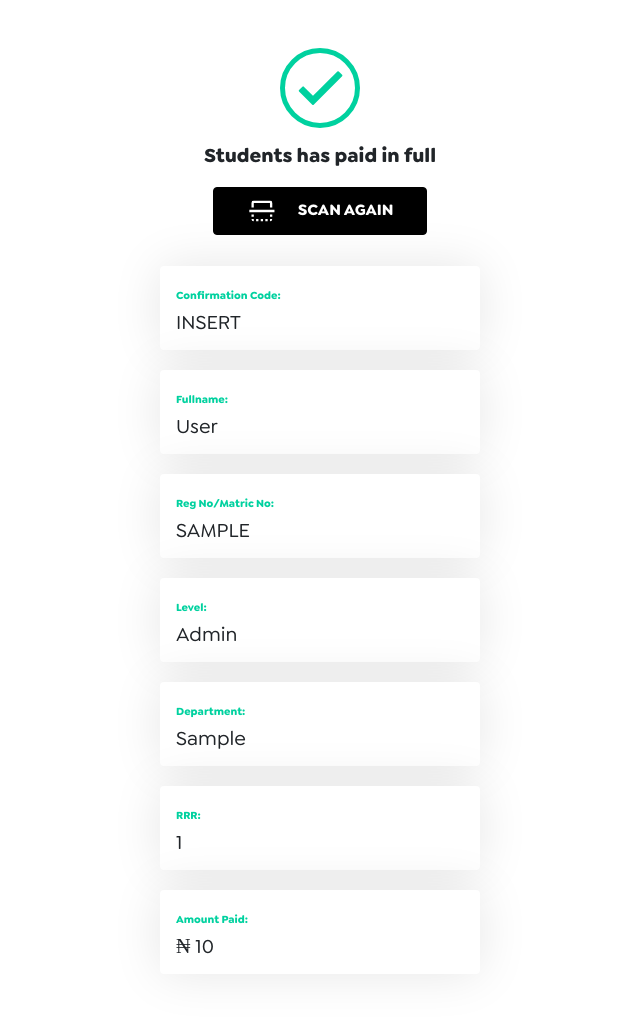
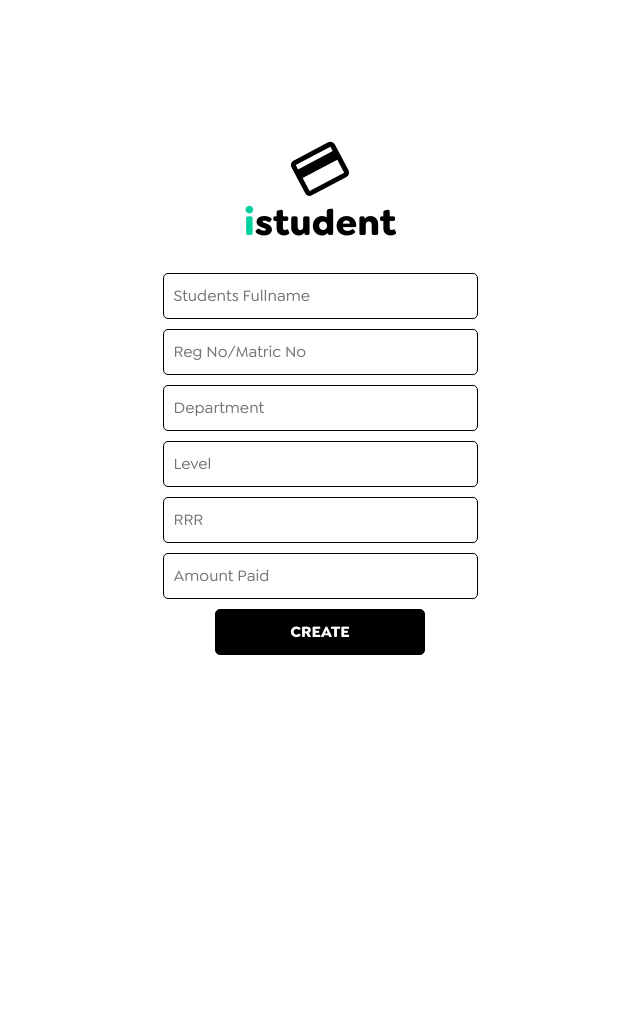
Before and after one commit to Chibykes/istudent, a Node server app: page /student/insert in a window 1280 px wide. Shown: the whole page, without its empty margins (320-960 px from the left). After the commit the page ends 655 px from the top, so only its background shows below. Run offline with Node 20, Linux system fonts and the light colour scheme; tables that the repository leaves empty hold one stand-in row (values such as "Sample post"); some libraries are stand-ins or nearby versions.

Commit message:
Add files via upload

```diff
--- a/routes/index.js
+++ b/routes/index.js
@@ -1,6 +1,7 @@
 const express = require('express');
 const app = express.Router();
 const Students = require('../models/Students');
+const genID = require('../utils/genID');
 
 app.get('/', (req, res)=>{
     res.render('index', {
@@ -31,9 +32,20 @@ app.get('/qr-scanner', (req, res)=> {
     });
 });
 
+app.get('/student/insert', async(req, res)=> {
+    res.render('student-create', {
+        title: 'Student create'
+    });
+});
+
 app.get('/student/:confirmID', async(req, res)=> {
     let confirmID = req.params.confirmID;
     let student = await Students.findOne({ confirmID });
+
+    if(!student){
+        res.redirect('/no-student-found');
+        return;
+    }
 
     console.log(student);
     res.render('student', {
@@ -49,15 +61,19 @@ app.get('/student/:confirmID', async(req, res)=> {
 });
 
 app.post('/student/insert', async(req, res)=>{
-    try{
-        await Students.create({...req.body});
-        res.json({
-            status: 'success',
-            msg: 'One student created'
-        })
-    } catch(e) {
-        console.log(e)
+    let confirmID = genID(7);
+    async function unique(){
+        let c = await Students.findOne({confirmID});
+        console.log(c);
+        if(c){
+            unique();
+            return;
+        }
+        await Students.create({confirmID,...req.body});
+        res.redirect(`/qr-code/${confirmID}`)
     }
+
+    unique();
 });
 
 app.patch('/student/update', async(req, res)=>{
@@ -75,6 +91,28 @@ app.patch('/student/update', async(req, res)=>{
 });
 
 app.get('/student/*', (req, res)=> {
+    res.redirect('/no-student');
+});
+
+app.get('/qr-code/:confirmID', async(req, res)=>{
+    let confirmID = req.params.confirmID;
+    let student = await Students.findOne({ confirmID });
+
+    if(!student){
+        res.redirect('/no-student-found');
+        return;
+    }
+
+    console.log(student);
+    res.render('qr-code', {
+        title: 'Student Found',
+        confirmID: student.confirmID,
+        fullname: student.fullname,
+        regNo: student.regNo,
+    });
+});
+
+app.get('/no-student-found', (req, res)=>{
     res.render('no-student', {
         title: 'Student Not Found'
     });
--- a/server.js
+++ b/server.js
@@ -51,6 +51,6 @@ app.set('view engine', 'hbs');
 
 app.use('/', require('./routes/index'));
 
-app.listen(port, () => {
+app.listen(port, uri, () => {
     console.log(`Server is running on port ${port}`)
 });
--- /dev/null
+++ b/utils/genID.js
@@ -0,0 +1,27 @@
+var genFunctions = {
+    genUpperCase: function (){
+        return String.fromCharCode(Math.floor((Math.random() * 26) + 65));
+    },
+    genLowerCase: function (){
+        return String.fromCharCode(Math.floor((Math.random() * 26) + 97));
+    },
+    genNumber: function (){
+        return String.fromCharCode(Math.floor((Math.random() * 10) + 48));
+    },
+    genSymbol: function (){
+        let symbols = '!@#$%&*()-_+=|{}[].,;:'
+        return symbols.charAt(Math.floor((Math.random() * 22)));
+        // return String.fromCharCode(Math.floor((Math.random() * 15) + 33));
+    }
+}
+
+var genFunctionsArray = ["genUpperCase","genNumber"];
+
+module.exports = function genRandomString(length){
+    if (!length){ length = 10; }
+    var genString = '';
+    for(i=0; i<length; i++){
+        genString = genString.concat(genFunctions[genFunctionsArray[Math.floor(Math.random() * genFunctionsArray.length)]]());
+    }
+    return genString;
+}
--- a/views/layouts/main.hbs
+++ b/views/layouts/main.hbs
@@ -5,6 +5,7 @@
         <meta http-equiv="X-UA-Compatible" content="IE=edge">
         <meta name="viewport" content="width=device-width, initial-scale=1.0">
         <title>{{title}}</title>
+        <link rel="stylesheet" href="/css/free-font-awesome.css">
         <link rel="stylesheet" href="/css/bootstrap.min.css">
         <link rel="stylesheet" href="/css/styles.css">
     </head>
--- a/views/no-student.hbs
+++ b/views/no-student.hbs
@@ -15,7 +15,7 @@
         Student was not found. Scan or Re-enter code again.
     </h1>
     <div class="col-lg-2 col-8 mx-auto mb-3">
-        <a class="scan-btn bg-green rounded" href="/qr-scanner">
+        <a class="scan-btn bg-green rounded" href="/method">
             <svg style="transform: scale(.8);" xmlns="http://www.w3.org/2000/svg" width="31.778" height="26" viewBox="0 0 31.778 26">
                 <path id="ic_flip_24px" d="M20.333,29.889h2.889V27H20.333Zm5.778-17.333H29V9.667H26.111ZM3,6.778V27a2.9,2.9,0,0,0,2.889,2.889h5.778V27H5.889V6.778h5.778V3.889H5.889A2.9,2.9,0,0,0,3,6.778ZM26.111,3.889V6.778H29A2.9,2.9,0,0,0,26.111,3.889ZM14.556,32.778h2.889V1H14.556Zm11.556-8.667H29V21.222H26.111ZM20.333,6.778h2.889V3.889H20.333Zm5.778,11.556H29V15.444H26.111Zm0,11.556A2.9,2.9,0,0,0,29,27H26.111Z" transform="translate(32.778 -3) rotate(90)" fill="#fff"/>
             </svg>
--- /dev/null
+++ b/views/student-create.hbs
@@ -0,0 +1,45 @@
+<main class="h-0 py-5">
+
+    {{!-- <img src="/img/logo.svg" alt=""> --}}
+    <div>
+        <svg xmlns="http://www.w3.org/2000/svg" width="153" height="106.671" viewBox="0 0 153 106.671">
+            <g id="Group_2" data-name="Group 2" transform="translate(-118.5 -200.329)">
+                <text id="istudent" transform="translate(118.5 295)" fill="#00d19f" font-size="37" font-family="Goldplay-Bold, Goldplay" font-weight="700"><tspan x="0" y="0">i</tspan><tspan y="0" fill="#000">student</tspan></text>
+                <path id="ic_payment_24px" d="M46.142,4H6.9a4.867,4.867,0,0,0-4.88,4.9L2,38.333a4.888,4.888,0,0,0,4.9,4.9H46.142a4.888,4.888,0,0,0,4.9-4.9V8.9A4.888,4.888,0,0,0,46.142,4Zm0,34.333H6.9V23.619H46.142Zm0-24.523H6.9V8.9H46.142Z" transform="matrix(0.883, -0.469, 0.469, 0.883, 159.993, 220.763)"/>
+            </g>
+        </svg>
+    </div>
+
+    <div class="col-lg-3 col-10">
+        <form class="login pt-3 w-100" action="/student/insert" method="POST">
+            {{#if error}}
+                <p class="mb-2 text-danger text-center">
+                    <small>
+                        {{error}}
+                    </small>
+                </p>
+            {{/if}}
+            <div class="mx-auto">
+                <input type="text" name="fullname" placeholder="Students Fullname">
+            </div>
+            <div class="mx-auto">
+                <input type="text" name="regNo" placeholder="Reg No/Matric No">
+            </div>
+            <div class="mx-auto">
+                <input type="text" name="dept" placeholder="Department">
+            </div>
+            <div class="mx-auto">
+                <input type="text" name="level" placeholder="Level">
+            </div>
+            <div class="mx-auto">
+                <input type="text" name="rrr" placeholder="RRR">
+            </div>
+            <div class="mx-auto">
+                <input type="text" name="fees" placeholder="Amount Paid">
+            </div>
+            <div class="col-lg-8 col-8 mx-auto">
+                <button type="submit">CREATE</button>
+            </div>
+        </form>
+    </div>
+</main>
--- a/views/student.hbs
+++ b/views/student.hbs
@@ -12,7 +12,7 @@
 
     <h1 class="remark text-center col-lg-4 col-10">Students has paid in full</h1>
     <div class="col-lg-2 col-8 mx-auto mb-3">
-        <a class="scan-btn bg-green rounded" href="/qr-scanner">
+        <a class="scan-btn bg-green rounded" href="/method">
             <svg style="transform: scale(.8);" xmlns="http://www.w3.org/2000/svg" width="31.778" height="26" viewBox="0 0 31.778 26">
                 <path id="ic_flip_24px" d="M20.333,29.889h2.889V27H20.333Zm5.778-17.333H29V9.667H26.111ZM3,6.778V27a2.9,2.9,0,0,0,2.889,2.889h5.778V27H5.889V6.778h5.778V3.889H5.889A2.9,2.9,0,0,0,3,6.778ZM26.111,3.889V6.778H29A2.9,2.9,0,0,0,26.111,3.889ZM14.556,32.778h2.889V1H14.556Zm11.556-8.667H29V21.222H26.111ZM20.333,6.778h2.889V3.889H20.333Zm5.778,11.556H29V15.444H26.111Zm0,11.556A2.9,2.9,0,0,0,29,27H26.111Z" transform="translate(32.778 -3) rotate(90)" fill="#fff"/>
             </svg>
--- a/views/verify-method.hbs
+++ b/views/verify-method.hbs
@@ -11,7 +11,7 @@
             <div class="col-12 mx-auto">
                 <div class="box">
                     <input type="text" name="confirmID" placeholder="Confirmation ID">
-                    <button type="submit">
+                    <button type="submit" style="border-radius: 0 5px 5px 0;">
                         <i class="fa fa-search" aria-hidden="true"></i>
                     </button>
                 </div>
```
Also changed, not shown: views/qr-code.hbs (added, +25 -0 lines), views/qr-scanner.hbs (+5 -5 lines).
